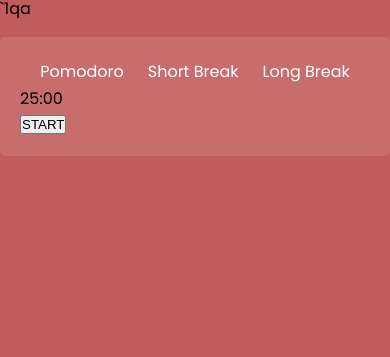
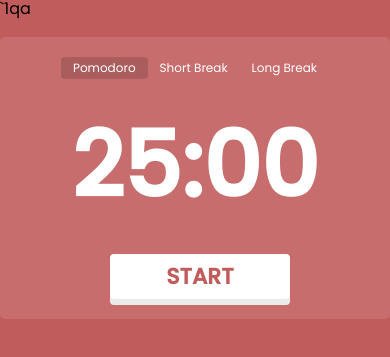
Before and after one commit to shukurullox0507/Pomo-Focus, a plain HTML site: page index.html in a window 390 px wide. Shown: the part 63-420 px from the top of the page. Drawn offline with Linux system fonts and the light colour scheme; a web font is replaced by a local one.

Commit message:
css code add

```diff
--- a/style.css
+++ b/style.css
@@ -100,3 +100,73 @@ body {
 	user-select: none;
 	transition: all 0.03s;
 }
+
+@media (max-width: 400px) {
+	.main-menu-item {
+		font-size: 12px;
+	}
+}
+.main-menu-item:active {
+	transform: translateY(5px);
+}
+.main-menu-item.active {
+	background: none rgba(0, 0, 0, 0.15);
+}
+.main-time {
+	font-size: 120px;
+	text-align: center;
+	font-weight: bold;
+	color: #fff;
+	margin-top: 20px;
+	font-family: "Arial Rounded MT W02 Bold", "Poppins", sans-serif;
+}
+@media (max-width: 400px) {
+	.main-time {
+		font-size: 90px;
+	}
+}
+.main-buttons {
+	display: flex;
+	align-items: center;
+	margin-top: 20px;
+	margin-left: 10px;
+}
+.main-buttons-startBtn {
+	cursor: pointer;
+	border: none;
+	border-radius: 4px;
+	box-shadow: rgb(235, 235, 235) 0px 6px 0px;
+	font-family: "Arial Rounded MT W02 Bold", "Poppins", sans-serif;
+	font-size: 22px;
+	width: 200px;
+	height: 55px;
+	color: #c15c5c;
+	font-weight: bold;
+	text-align: center;
+	background-color: white;
+	outline: none;
+	margin: auto;
+}
+@media (max-width: 400px) {
+	.main-buttons-startBtn {
+		font-size: 22px;
+		width: 180px;
+		height: 45px;
+	}
+}
+.main-buttons-startBtn.active {
+	box-shadow: rgb(235, 235, 235) 0px 0px 0px;
+	transform: translateY(6px);
+}
+.main-buttons-nextBtn {
+	width: 22px;
+	cursor: pointer;
+	height: 22px;
+	position: relative;
+	left: -50px;
+	transition: all 0.3s;
+	display: none;
+}
+.main-buttons-nextBtn:hover {
+	opacity: 0.5;
+} /*# sourceMappingURL=main.css.map */
```
